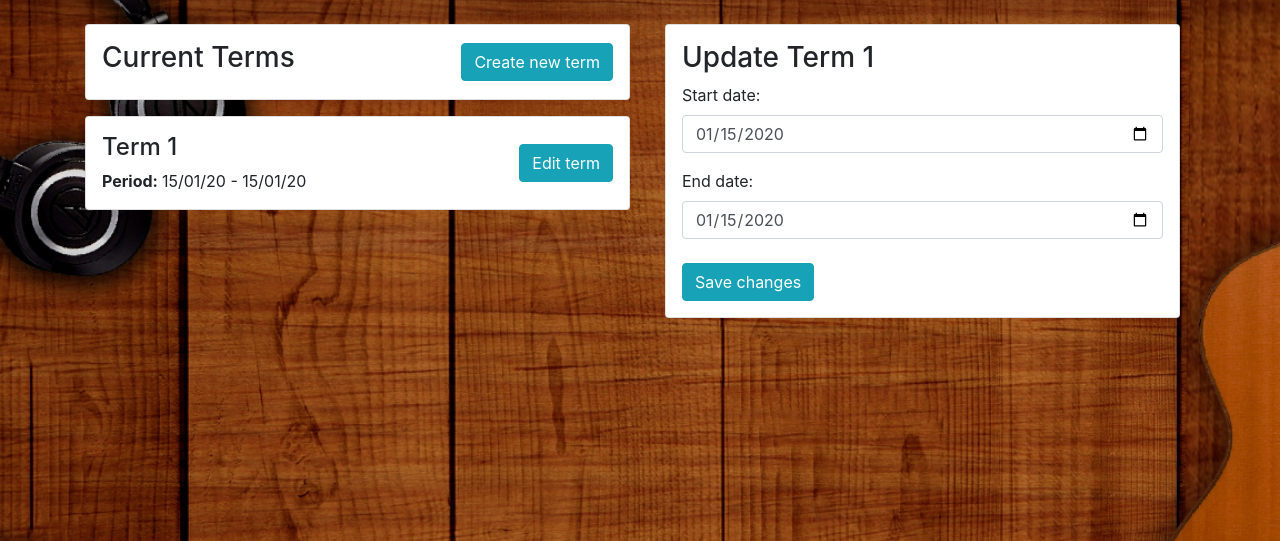
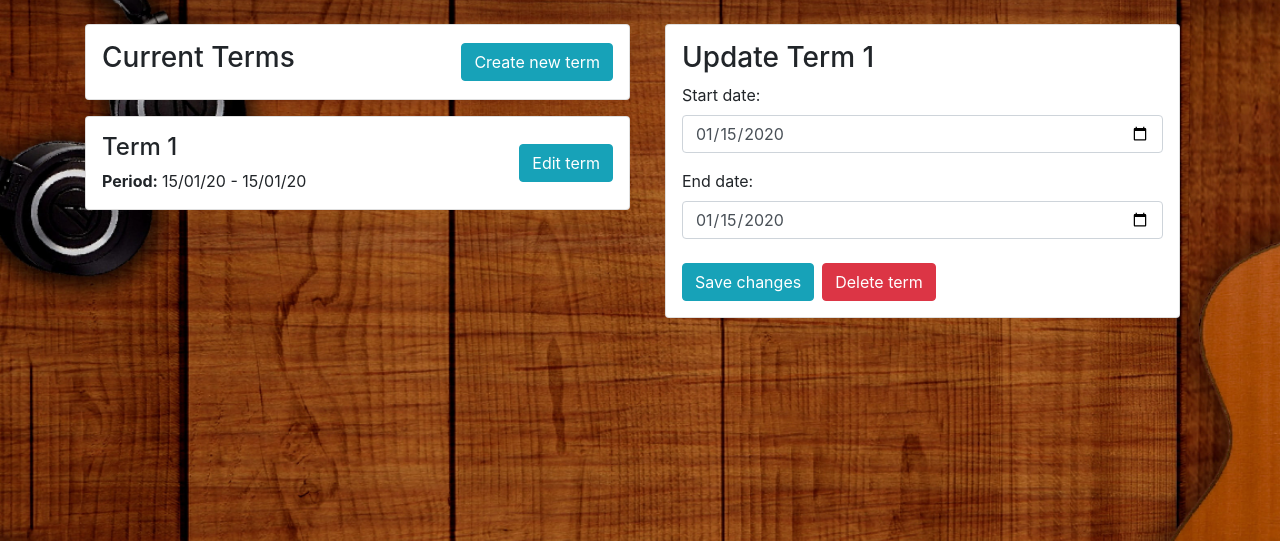
Before and after one commit to DMY2003/MSMS, a Django app: page /administrator/term/update/1 in a window 1280 px wide. Shown: the part 56-597 px from the top of the page. Run offline with Django 4.2, Linux system fonts and the light colour scheme; a user stored in the database is signed in; tables that the repository leaves empty hold one stand-in row (values such as "Sample post"); parts of the project's set-up code (start-up, migrations or seed data) failed here and were passed over; some libraries are stand-ins or nearby versions.

Commit message:
Adds button to delete term

```diff
--- a/lessons/templates/term_update.html
+++ b/lessons/templates/term_update.html
@@ -7,7 +7,10 @@
             {% csrf_token %}
             <h3>Update Term {{term_position}}</h3>
             {% include 'partials/bootstrap_form.html' with form=form %}
-            <input class="btn btn-primary" type="submit" value="Save changes">
+            <div class="d-flex">
+                <input class="btn btn-primary mr-2" type="submit" value="Save changes">
+                <a class="btn btn-danger" href="{% url 'term_delete' term.id %}">Delete term</a>
+            </div>
         </form>
     </div>
 </div>
```
